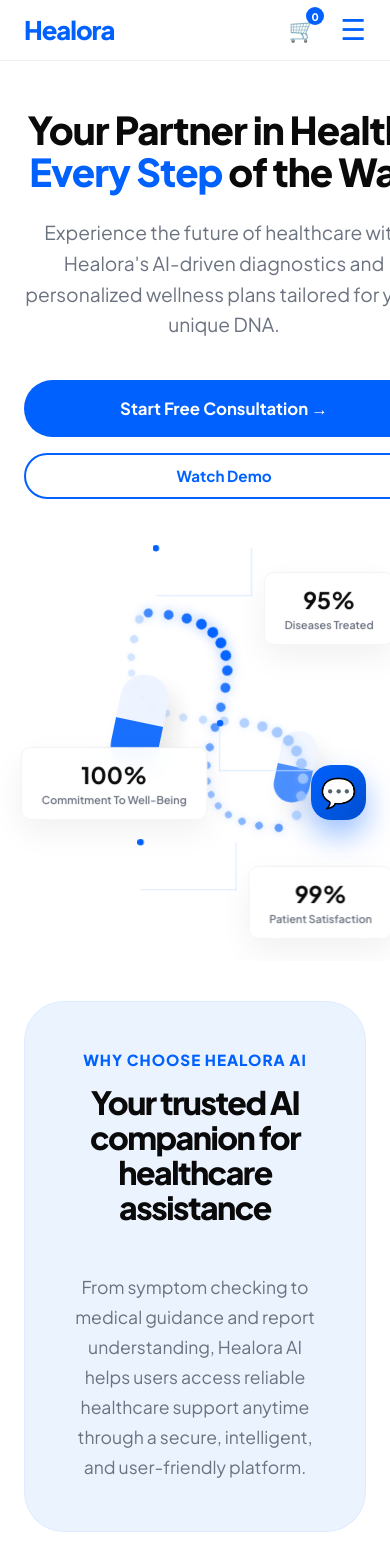
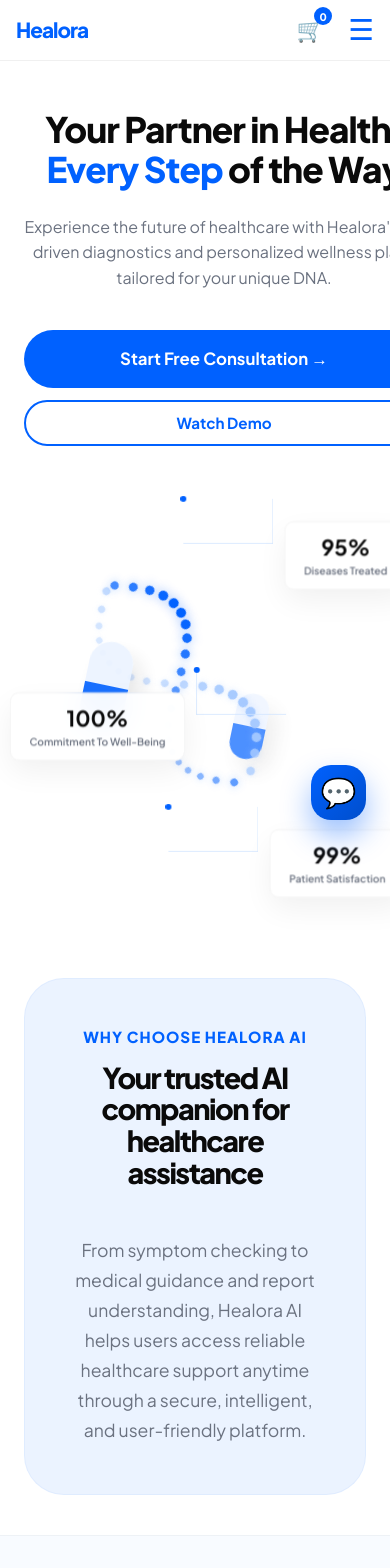
Before and after one commit to Chhavig02/Healora, a React app in the folder frontend/: page / in a window 390 px wide. Shown: the top 1568 px of the page. Built offline with nearby package versions, Linux system fonts and the light colour scheme; the HTML template or start-up script is replaced by a standard one.

Commit message:
Fix horizontal overflow and refine mobile typography

```diff
--- a/frontend/src/index.css
+++ b/frontend/src/index.css
@@ -21,6 +21,7 @@
   background: var(--bg);
   color: var(--dark);
   overflow-x: hidden;
+  width: 100%;
 }
 
 /* HEADER */
@@ -442,6 +443,7 @@
   .hero-content h1 { font-size: 4rem; }
   .hdr-inner { padding: 1rem 2rem; }
   .honors-card { padding: 3rem; gap: 3rem; }
+  .section-container { padding: 0 2rem; }
 }
 
 @media (max-width: 1024px) {
@@ -456,7 +458,8 @@
 }
 
 @media (max-width: 768px) {
-  .hdr-inner { padding: 0.8rem 1.5rem; }
+  .hdr-inner { padding: 0.8rem 1rem; }
+  .logo-link { font-size: 1.3rem; }
 
   .menu-toggle { display: block; }
   .desktop-cta { display: none; }
@@ -481,29 +484,32 @@
     position: fixed;
     top: 0;
     right: -100%;
-    width: 80%;
+    width: 280px;
     height: 100vh;
     background: white;
     flex-direction: column;
     justify-content: center;
     padding: 2rem;
-    gap: 2rem;
-    transition: 0.4s ease;
+    gap: 1.5rem;
+    transition: 0.4s cubic-bezier(0.16, 1, 0.3, 1);
     box-shadow: -10px 0 30px rgba(0,0,0,0.1);
     z-index: 1000;
   }
   .main-nav.active { right: 0; }
-  .main-nav a { font-size: 1.2rem; }
+  .main-nav a { font-size: 1.1rem; }
 
-  .hero-content h1 { font-size: 2.8rem; letter-spacing: -1px; }
-  .hero-section { padding: 3rem 0; }
-  .hero-btns { flex-direction: column; align-items: stretch; }
+  .hero-content h1 { font-size: 2.6rem; letter-spacing: -1px; line-height: 1.15; width: 100%; word-wrap: break-word; }
+  .hero-section { padding: 3rem 0; overflow: hidden; position: relative; }
+  .hero-btns { flex-direction: column; align-items: stretch; gap: 0.8rem; }
+  .btn-pill { width: 100%; }
 
+  .section-container { padding: 0 1.5rem; }
   .advantage-grid { grid-template-columns: 1fr; gap: 3rem; }
   .adv-right-grid { grid-template-columns: 1fr; }
   .adv-card-big { grid-column: 1; grid-row: auto; }
 
   .services-hdr-flex { flex-direction: column; align-items: flex-start; gap: 1.5rem; }
+  .services-scroller-wrap { margin: 0 -1.5rem; padding: 0 1.5rem; }
 
   .testi-grid { grid-template-columns: 1fr; }
   .footer-grid { grid-template-columns: 1fr; text-align: center; gap: 2rem; }
@@ -519,17 +525,17 @@
 }
 
 @media (max-width: 480px) {
-  .hero-content h1 { font-size: 2.4rem; }
-  .section-container { padding: 0 1.5rem; }
-  .services-scroller-wrap { margin: 0 -1.5rem; padding: 0 1.5rem; }
-  .hero-simulation { height: 350px; }
-  .dna-wrap { transform: rotate(-35deg) scale(0.6); }
-  .sim-badge { scale: 0.8; }
-  .badge-1 { top: 0; right: 0; }
-  .badge-2 { left: -10%; top: 50%; }
-  .badge-3 { bottom: -10%; right: 0; }
+  .hero-content h1 { font-size: 2.2rem; letter-spacing: -1px; }
+  .hero-subtext { font-size: 1rem; }
+  .hero-simulation { height: 380px; }
+  .dna-wrap { transform: rotate(-35deg) scale(0.55); left: -10%; }
 
-  .section-container { padding: 0 1.5rem; }
-  .honors-left h2 { font-size: 2rem; }
-  .services-title-area h2 { font-size: 2.2rem; }
+  .sim-badge { scale: 0.75; }
+  .badge-1 { top: 0; right: -5%; }
+  .badge-2 { left: -15%; top: 45%; }
+  .badge-3 { bottom: -5%; right: -5%; }
+
+  .honors-left h2 { font-size: 1.8rem; }
+  .services-title-area h2 { font-size: 2rem; }
+  .adv-left h2 { font-size: 2.2rem; }
 }
```
